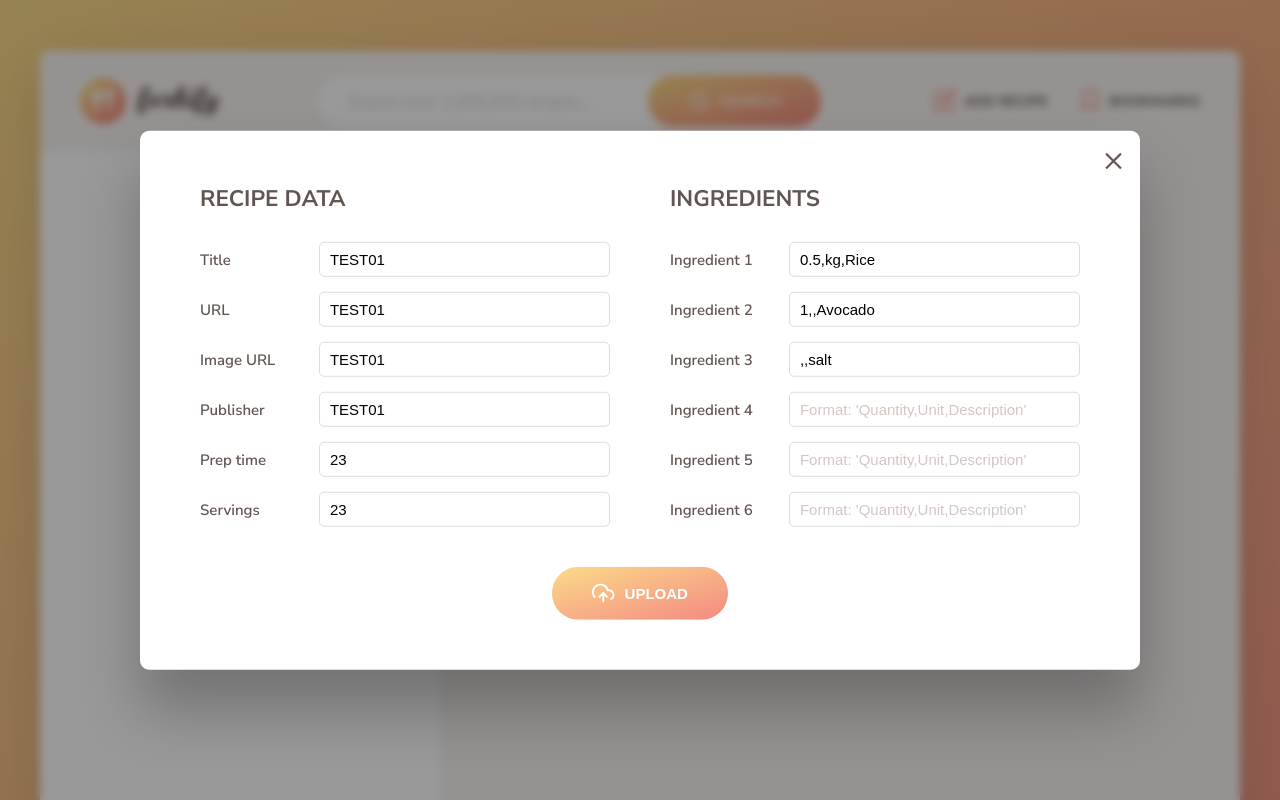
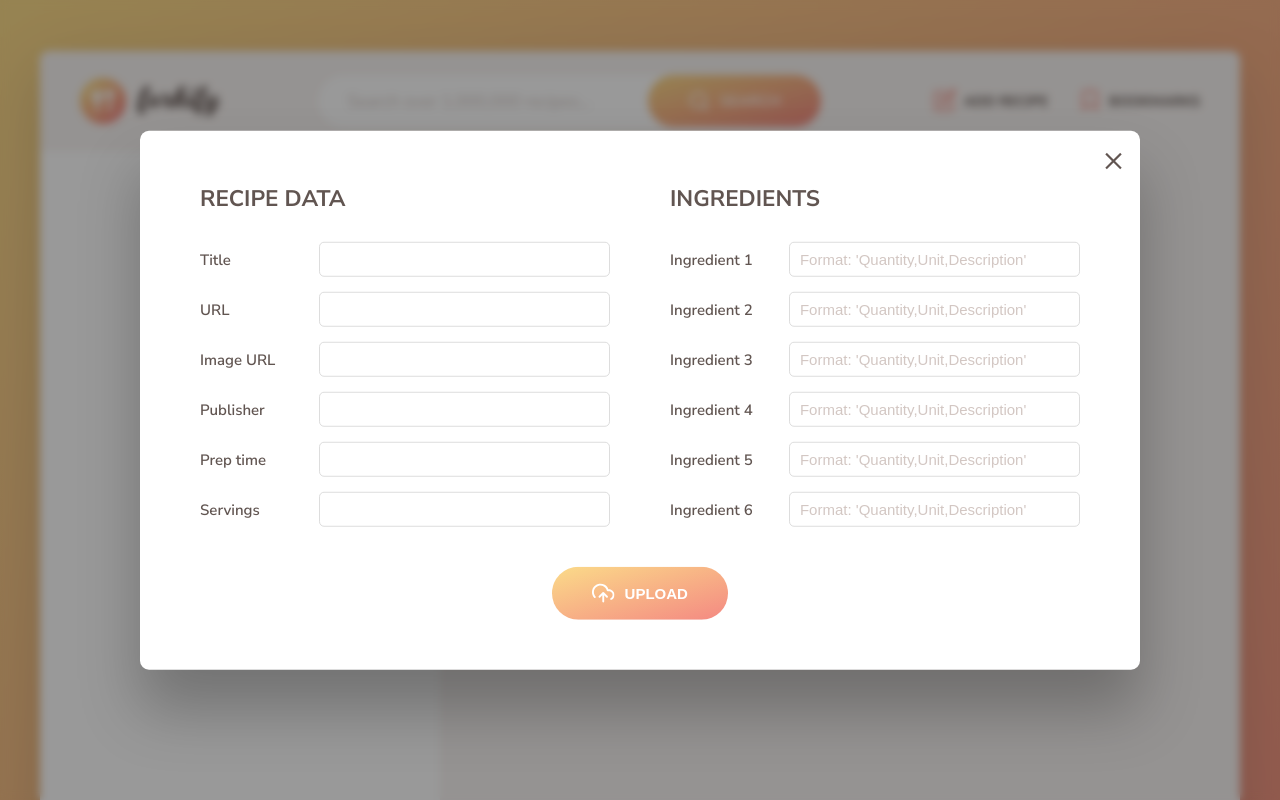
Before and after one commit to juliancdev/Forkify, a website built with Parcel: page index.html in a window 1280 px wide. Both pictures are taken after a click on the button "ADD RECIPE". Shown: the top 800 px of the page. Built offline with nearby package versions, Linux system fonts and the light colour scheme.

Commit message:
Update index.html

```diff
--- a/index.html
+++ b/index.html
@@ -263,24 +263,24 @@
         <div class="upload__column">
           <h3 class="upload__heading">Recipe data</h3>
           <label>Title</label>
-          <input value="TEST01" required name="title" type="text" />
+          <input value="" required name="title" type="text" />
           <label>URL</label>
-          <input value="TEST01" required name="sourceUrl" type="text" />
+          <input value="" required name="sourceUrl" type="text" />
           <label>Image URL</label>
-          <input value="TEST01" required name="image" type="text" />
+          <input value="" required name="image" type="text" />
           <label>Publisher</label>
-          <input value="TEST01" required name="publisher" type="text" />
+          <input value="" required name="publisher" type="text" />
           <label>Prep time</label>
-          <input value="23" required name="cookingTime" type="number" />
+          <input value="" required name="cookingTime" type="number" />
           <label>Servings</label>
-          <input value="23" required name="servings" type="number" />
+          <input value="" required name="servings" type="number" />
         </div>
 
         <div class="upload__column">
           <h3 class="upload__heading">Ingredients</h3>
           <label>Ingredient 1</label>
           <input
-            value="0.5,kg,Rice"
+            value=""
             type="text"
             required
             name="ingredient-1"
@@ -288,14 +288,14 @@
           />
           <label>Ingredient 2</label>
           <input
-            value="1,,Avocado"
+            value=""
             type="text"
             name="ingredient-2"
             placeholder="Format: 'Quantity,Unit,Description'"
           />
           <label>Ingredient 3</label>
           <input
-            value=",,salt"
+            value=""
             type="text"
             name="ingredient-3"
             placeholder="Format: 'Quantity,Unit,Description'"
```
